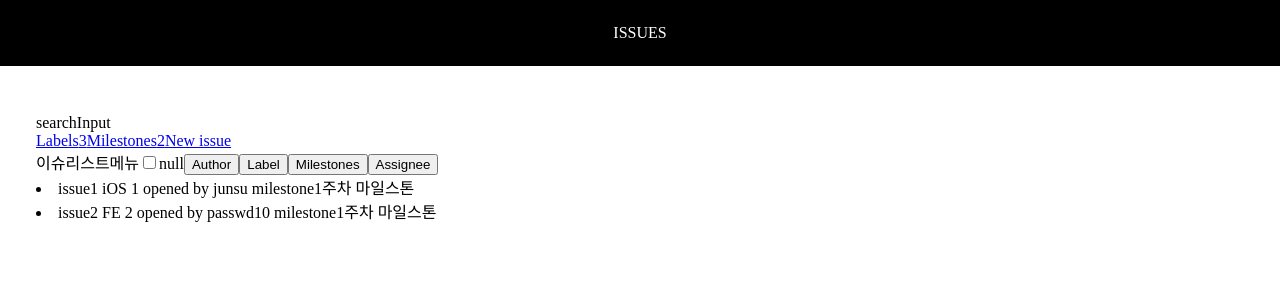
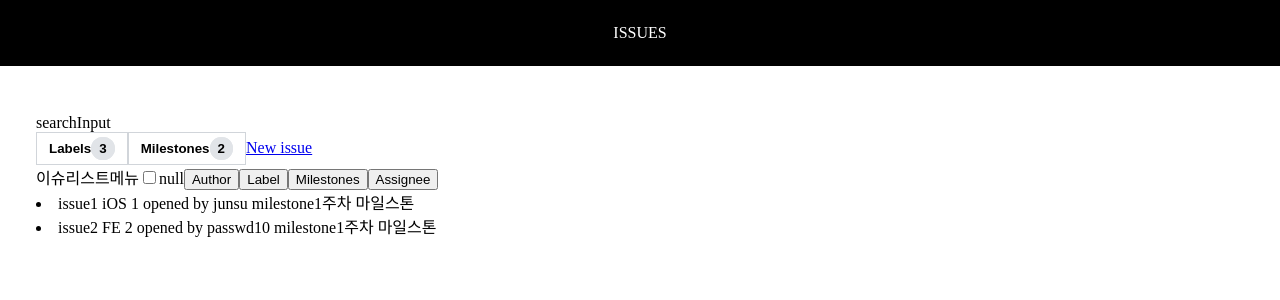
Before and after one commit to boostcamp-2020/IssueTracker-13, a React app in the folder frontend/: page / in a window 1280 px wide. Shown: the top 300 px of the page. Built offline with nearby package versions, Linux system fonts and the light colour scheme; the HTML template or start-up script is replaced by a standard one.

Commit message:
feat: Property Button styling

```diff
--- a/frontend/src/components/PropertyButton.jsx
+++ b/frontend/src/components/PropertyButton.jsx
@@ -1,14 +1,30 @@
 import React from 'react';
 import { Link } from 'react-router-dom';
 
-const PropertyButton = ({ route, text, img, count }) => {
+import styled from 'styled-components';
+
+const Button = styled.button`
+  padding: 8px 12px;
+  background-color: white;
+  font-weight: bold;
+  border: 1px solid #d1d5da;
+`;
+
+const Count = styled.span`
+  padding: 3px 7px;
+  border: 1px solid #e1e4e8;
+  background-color: #e1e4e8;
+  border-radius: 50%;
+`;
+
+export default function PropertyButton({ route, text, img, count }) {
   return (
     <Link to={route}>
-      <img src={img}></img>
-      {text}
-      <span>{count}</span>
+      <Button>
+        <img src={img}></img>
+        {text}
+        <Count>{count}</Count>
+      </Button>
     </Link>
   );
-};
-
-export default PropertyButton;
+}
```
